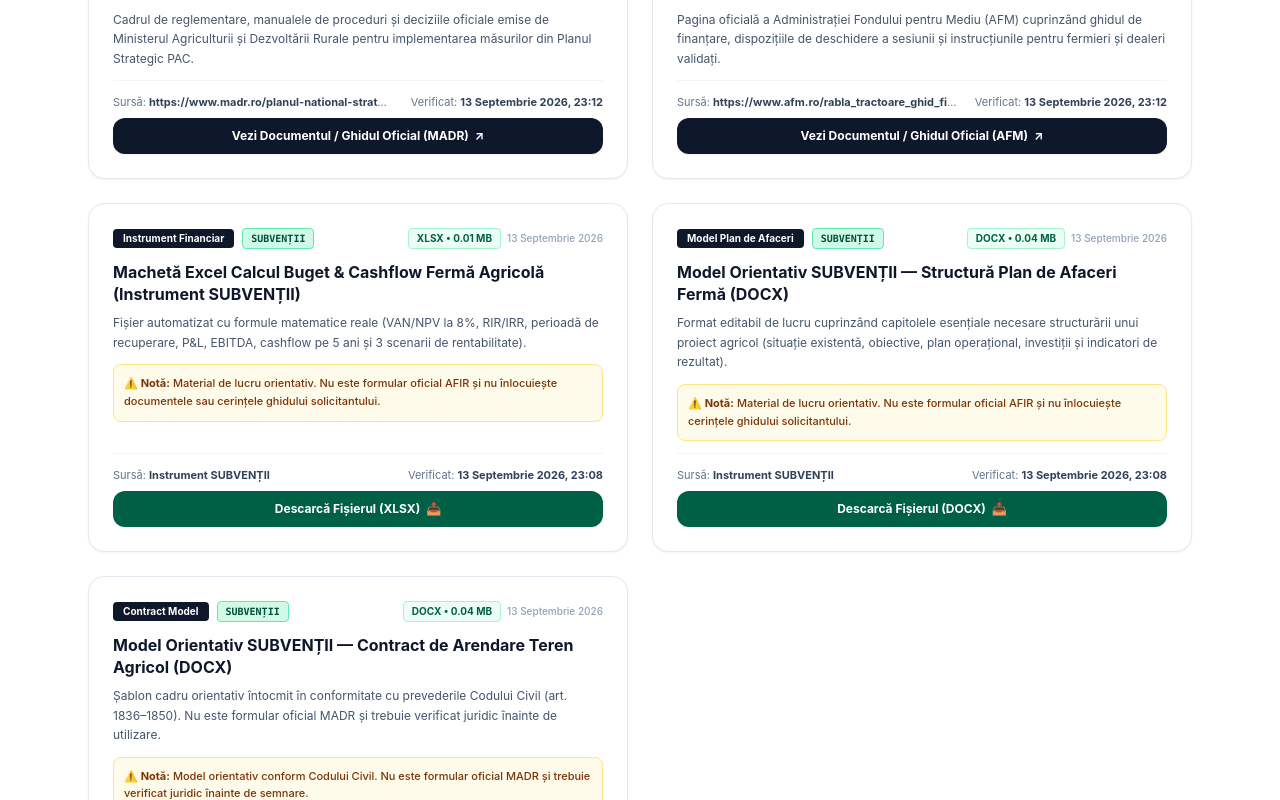
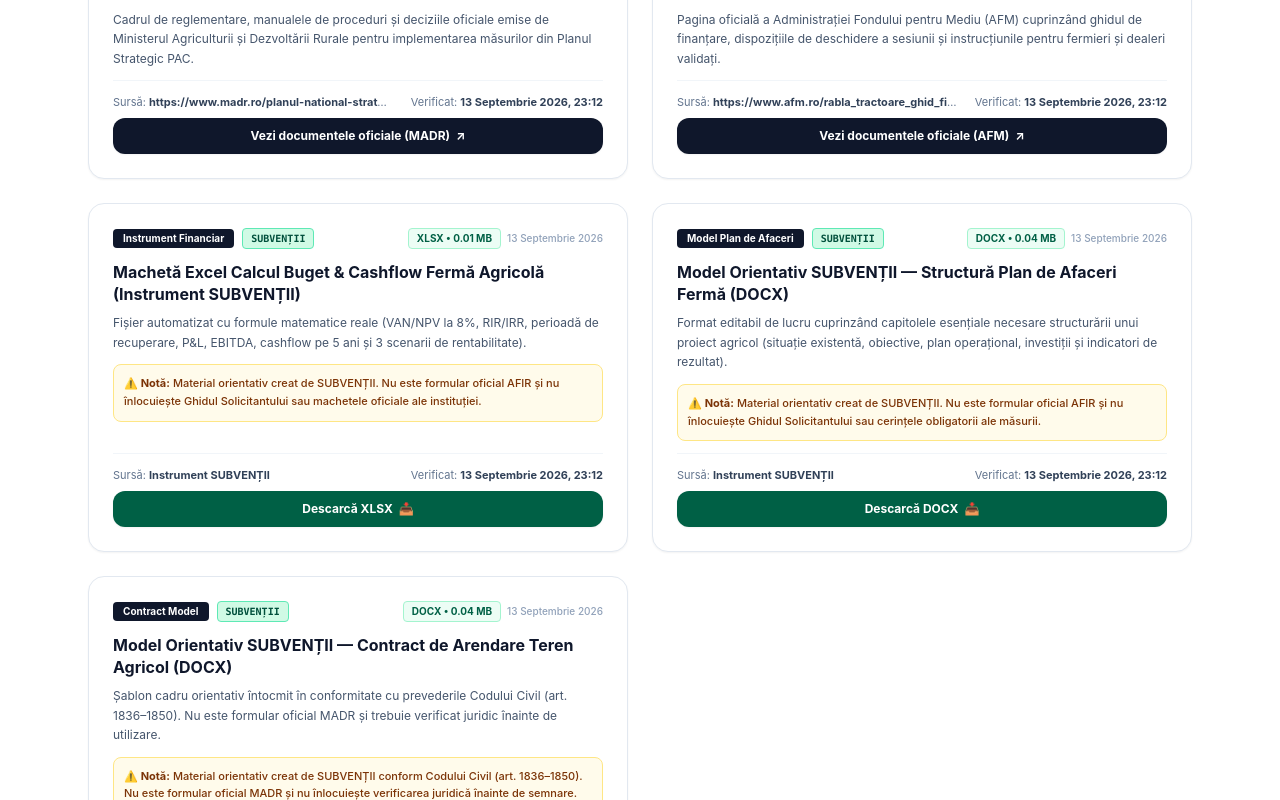
Before and after one commit to investitiiimobiliareromania/subventii, a Next.js app: page /resurse in a window 1280 px wide. Shown: the part 1520-2320 px from the top of the page. Built offline with nearby package versions, Linux system fonts and the light colour scheme.

Commit message:
fix(resources): refine button labels, disclaimers, and format badges

```diff
--- a/src/app/finantari/[slug]/page.tsx
+++ b/src/app/finantari/[slug]/page.tsx
@@ -357,14 +357,14 @@ export default async function ProgramDetailPage({ params }: Props) {
               {relatedDocs.length > 0 && (
                 <section className="rounded-2xl border border-slate-200 bg-white p-6 shadow-xs">
                   <h2 className="mb-4 text-lg font-bold text-slate-900 border-b border-slate-100 pb-2">
-                    7. Ghiduri PDF &amp; Documente Descărcabile
+                    7. Ghiduri &amp; Documente Oficiale
                   </h2>
                   <div className="space-y-3">
                     {relatedDocs.map((doc) => (
                       <div key={doc.id} className="rounded-xl border border-slate-100 bg-slate-50/50 p-3.5 text-xs flex items-center justify-between gap-4">
                         <div>
                           <span className="font-bold text-slate-900 block">{doc.title}</span>
-                          <span className="text-slate-500 text-[11px]">{doc.category} • {doc.fileFormat} ({doc.fileSizeMb} MB)</span>
+                          <span className="text-slate-500 text-[11px]">{doc.category} • {doc.fileFormat}{doc.fileSizeMb ? ` (${doc.fileSizeMb} MB)` : ""}</span>
                         </div>
                         <a
                           href={doc.downloadUrl}
@@ -372,8 +372,8 @@ export default async function ProgramDetailPage({ params }: Props) {
                           rel="noopener noreferrer"
                           className="rounded-lg bg-emerald-800 px-3 py-1.5 font-bold text-white hover:bg-emerald-900 shrink-0 text-xs inline-flex items-center gap-1"
                         >
-                          <span>Descarcă</span>
-                          <span>📥</span>
+                          <span>{doc.isExternalPortal ? "Vezi documentele oficiale" : `Descarcă ${doc.fileFormat}`}</span>
+                          <span>{doc.isExternalPortal ? "↗" : "📥"}</span>
                         </a>
                       </div>
                     ))}
--- a/src/app/page.tsx
+++ b/src/app/page.tsx
@@ -356,7 +356,7 @@ export default async function Home() {
                         {res.institution}
                       </span>
                       <span className="rounded bg-emerald-100 text-emerald-950 px-2 py-0.5 text-[10px] font-bold">
-                        {res.fileFormat} • {res.fileSizeMb} MB
+                        {res.fileFormat}{res.fileSizeMb ? ` • ${res.fileSizeMb} MB` : ""}
                       </span>
                     </div>
                     <h3 className="text-xs font-bold text-slate-900 mb-1 leading-snug">
@@ -375,7 +375,7 @@ export default async function Home() {
                       rel="noreferrer"
                       className="font-bold text-emerald-800 hover:underline"
                     >
-                      Descarcă Fișier 📥
+                      {res.isExternalPortal ? "Vezi documentele oficiale ↗" : `Descarcă ${res.fileFormat} 📥`}
                     </a>
                   </div>
                 </div>
--- a/src/app/resurse/page.tsx
+++ b/src/app/resurse/page.tsx
@@ -163,7 +163,7 @@ export default function ResourcesPage() {
                         rel="noopener noreferrer"
                         className="flex w-full items-center justify-center gap-1.5 rounded-xl bg-slate-900 px-4 py-2.5 font-bold text-white hover:bg-slate-800 transition-colors shadow-xs text-xs"
                       >
-                        <span>Vezi Documentul / Ghidul Oficial ({res.institution})</span>
+                        <span>Vezi documentele oficiale ({res.institution})</span>
                         <span>↗</span>
                       </a>
                     ) : (
@@ -172,7 +172,7 @@ export default function ResourcesPage() {
                         download
                         className="flex w-full items-center justify-center gap-1.5 rounded-xl bg-emerald-800 px-4 py-2.5 font-bold text-white hover:bg-emerald-900 transition-colors shadow-xs text-xs"
                       >
-                        <span>Descarcă Fișierul ({res.fileFormat})</span>
+                        <span>Descarcă {res.fileFormat}</span>
                         <span>📥</span>
                       </a>
                     )}
--- a/src/lib/resources-data.ts
+++ b/src/lib/resources-data.ts
@@ -139,10 +139,10 @@ export const downloadableResourcesCatalog: DownloadResource[] = [
     fileSizeMb: 0.01,
     documentDate: "13 Septembrie 2026",
     downloadUrl: "/resources/macheta_buget_ferma.xlsx",
-    officialSource: "Instrument financiar SUBVENȚII — model orientativ de lucru. Nu este formular oficial AFIR.",
-    verifiedAt: "13 Septembrie 2026, 23:08",
+    officialSource: "Instrument orientativ SUBVENȚII",
+    verifiedAt: "13 Septembrie 2026, 23:12",
     isExternalPortal: false,
-    disclaimer: "Material de lucru orientativ. Nu este formular oficial AFIR și nu înlocuiește documentele sau cerințele ghidului solicitantului.",
+    disclaimer: "Material orientativ creat de SUBVENȚII. Nu este formular oficial AFIR și nu înlocuiește Ghidul Solicitantului sau machetele oficiale ale instituției.",
   },
   {
     id: "res-subventii-pa",
@@ -155,10 +155,10 @@ export const downloadableResourcesCatalog: DownloadResource[] = [
     fileSizeMb: 0.04,
     documentDate: "13 Septembrie 2026",
     downloadUrl: "/resources/model_orientativ_plan_afaceri_ferma.docx",
-    officialSource: "Material orientativ SUBVENȚII. Nu este formular oficial AFIR și nu înlocuiește ghidul solicitantului.",
-    verifiedAt: "13 Septembrie 2026, 23:08",
+    officialSource: "Model orientativ SUBVENȚII",
+    verifiedAt: "13 Septembrie 2026, 23:12",
     isExternalPortal: false,
-    disclaimer: "Material de lucru orientativ. Nu este formular oficial AFIR și nu înlocuiește cerințele ghidului solicitantului.",
+    disclaimer: "Material orientativ creat de SUBVENȚII. Nu este formular oficial AFIR și nu înlocuiește Ghidul Solicitantului sau cerințele obligatorii ale măsurii.",
   },
   {
     id: "res-subventii-ca",
@@ -171,9 +171,9 @@ export const downloadableResourcesCatalog: DownloadResource[] = [
     fileSizeMb: 0.04,
     documentDate: "13 Septembrie 2026",
     downloadUrl: "/resources/model_orientativ_contract_arendare.docx",
-    officialSource: "Model orientativ conform Codului Civil. Nu este formular oficial MADR și trebuie verificat juridic.",
-    verifiedAt: "13 Septembrie 2026, 23:08",
+    officialSource: "Model orientativ conform Codului Civil",
+    verifiedAt: "13 Septembrie 2026, 23:12",
     isExternalPortal: false,
-    disclaimer: "Model orientativ conform Codului Civil. Nu este formular oficial MADR și trebuie verificat juridic înainte de semnare.",
+    disclaimer: "Material orientativ creat de SUBVENȚII conform Codului Civil (art. 1836–1850). Nu este formular oficial MADR și nu înlocuiește verificarea juridică înainte de semnare.",
   },
 ];
```
